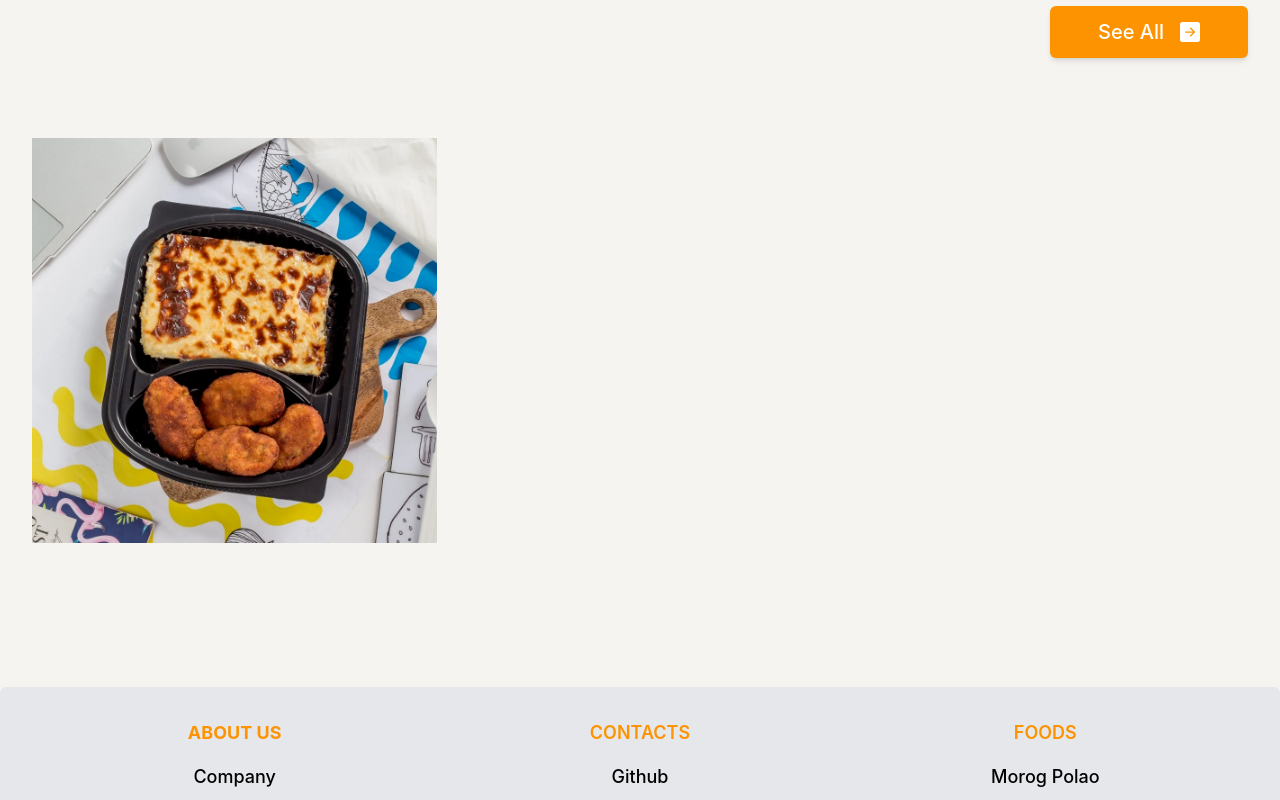
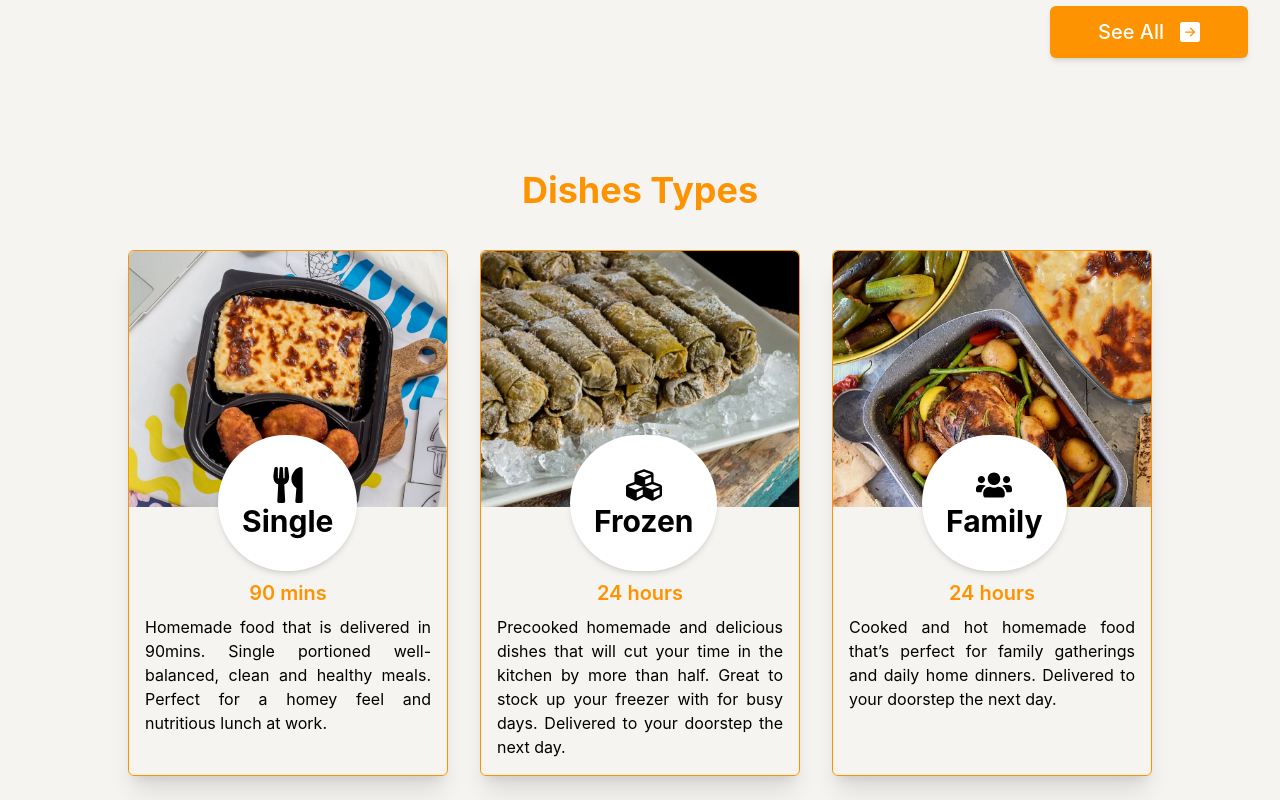
Before and after one commit to DiptaPal/bengali-taste-client, a React (Create React App) app: page /home in a window 1280 px wide. Shown: the part 1220-2020 px from the top of the page. Built offline with nearby package versions, Linux system fonts and the light colour scheme; no server answers.

Commit message:
dish type content is added

```diff
--- a/src/Pages/Home/DishType/DishType.js
+++ b/src/Pages/Home/DishType/DishType.js
@@ -2,17 +2,64 @@ import React from 'react';
 import firstPic1 from '../../../assets/blog/single square.png'
 import firstPic2 from '../../../assets/blog/Vine Leaves frozen.png'
 import firstPic3 from '../../../assets/blog/family square.png'
+import { FaCubes, FaUsers, FaUtensils } from "react-icons/fa";
+
 const DishType = () => {
     return (
-        <div className='grid grid-cols-1 sm:grid-cols-2 lg:grid-cols-3'>
-            <div>
-                <img src={firstPic1} alt="" />
-            </div>
-            <div>
-
-            </div>
-            <div>
-
+        <div className='my-28 max-w-5xl mx-auto flex flex-col justify-center items-center'>
+            <p className='text-4xl text-activeColor text-center mb-10 font-bold'>Dishes Types</p>
+            <div className='grid grid-cols-1 md:grid-cols-2 lg:grid-cols-3 gap-8'>
+                <div className='border border-activeColor shadow-xl rounded-md max-w-xs'>
+                    <div className='relative'>
+                        <img src={firstPic1} alt="" className='h-64 w-full object-cover object-center rounded-t-md' />
+                        <div className='flex justify-center items-center absolute -bottom-16 left-[28%]'>
+                            <div className='bg-white shadow-md rounded-full flex justify-center items-end'>
+                                <div className='flex flex-col items-center justify-center px-6 py-8 text-black'>
+                                    <FaUtensils className='text-4xl'></FaUtensils>
+                                    <h3 className='text-3xl font-bold'>Single</h3>
+                                </div>
+                            </div>
+                        </div>
+                    </div>
+                    <div className='text-justify mt-14 p-4'>
+                        <p className='text-activeColor text-center text-xl mb-2 font-semibold'>90 mins</p>
+                        <p className=''>Homemade food that is delivered in 90mins. Single portioned well-balanced, clean and healthy meals. Perfect for a homey feel and nutritious lunch at work.</p>
+                    </div>
+                </div>
+                <div className='border border-activeColor shadow-xl rounded-md max-w-xs'>
+                    <div className='relative'>
+                        <img src={firstPic2} alt="" className='h-64 w-full object-cover object-center rounded-t-md' />
+                        <div className='flex justify-center items-center absolute -bottom-16 left-[28%]'>
+                            <div className='bg-white shadow-md rounded-full flex justify-center items-end'>
+                                <div className='flex flex-col items-center justify-center px-6 py-8 text-black'>
+                                    <FaCubes className='text-4xl'></FaCubes>
+                                    <h3 className='text-3xl font-bold'>Frozen</h3>
+                                </div>
+                            </div>
+                        </div>
+                    </div>
+                    <div className='text-justify mt-14 p-4'>
+                        <p className='text-activeColor text-center text-xl mb-2 font-semibold'>24 hours</p>
+                        <p className=''>Precooked homemade and delicious dishes that will cut your time in the kitchen by more than half. Great to stock up your freezer with for busy days. Delivered to your doorstep the next day.</p>
+                    </div>
+                </div>
+                <div className='border border-activeColor shadow-xl rounded-md max-w-xs'>
+                    <div className='relative'>
+                        <img src={firstPic3} alt="" className='h-64 w-full object-cover object-center rounded-t-md' />
+                        <div className='flex justify-center items-center absolute -bottom-16 left-[28%]'>
+                            <div className='bg-white shadow-md rounded-full flex justify-center items-end'>
+                                <div className='flex flex-col items-center justify-center px-6 py-8 text-black'>
+                                    <FaUsers className='text-4xl'></FaUsers>
+                                    <h3 className='text-3xl font-bold'>Family</h3>
+                                </div>
+                            </div>
+                        </div>
+                    </div>
+                    <div className='text-justify mt-14 p-4'>
+                        <p className='text-activeColor text-center text-xl mb-2 font-semibold'>24 hours</p>
+                        <p className=''>Cooked and hot homemade food that’s perfect for family gatherings and daily home dinners. Delivered to your doorstep the next day.</p>
+                    </div>
+                </div>
             </div>
         </div>
     );
```
